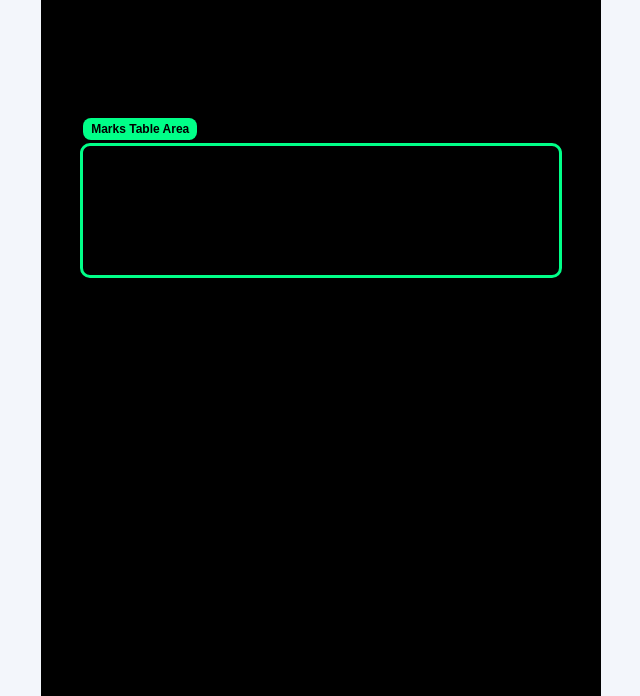
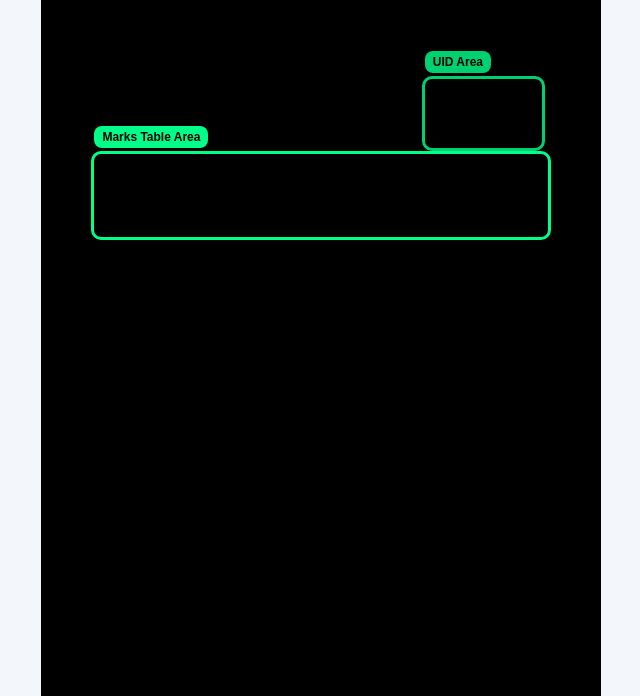
Before and after one commit to vipulpink1119-design/scan_mark, a plain HTML site: page index.html in a window 1280 px wide. Shown: the part 104-800 px from the top of the page, without its empty margins (319-959 px from the left). Drawn offline with Linux system fonts and the light colour scheme.

Commit message:
style.css

```diff
--- a/style.css
+++ b/style.css
@@ -67,12 +67,20 @@ h1 {
   border-radius: 8px;
 }
 
+.uid-roi {
+  left: 68%;
+  top: 12%;
+  width: 22%;
+  height: 10%;
+}
+
 .table-roi {
-  left: 7%;
-  top: 21%;
-  width: 86%;
-  height: 18%;
+  left: 9%;
+  top: 22%;
+  width: 82%;
+  height: 12%;
 }
+
 
 
 .controls {
```
